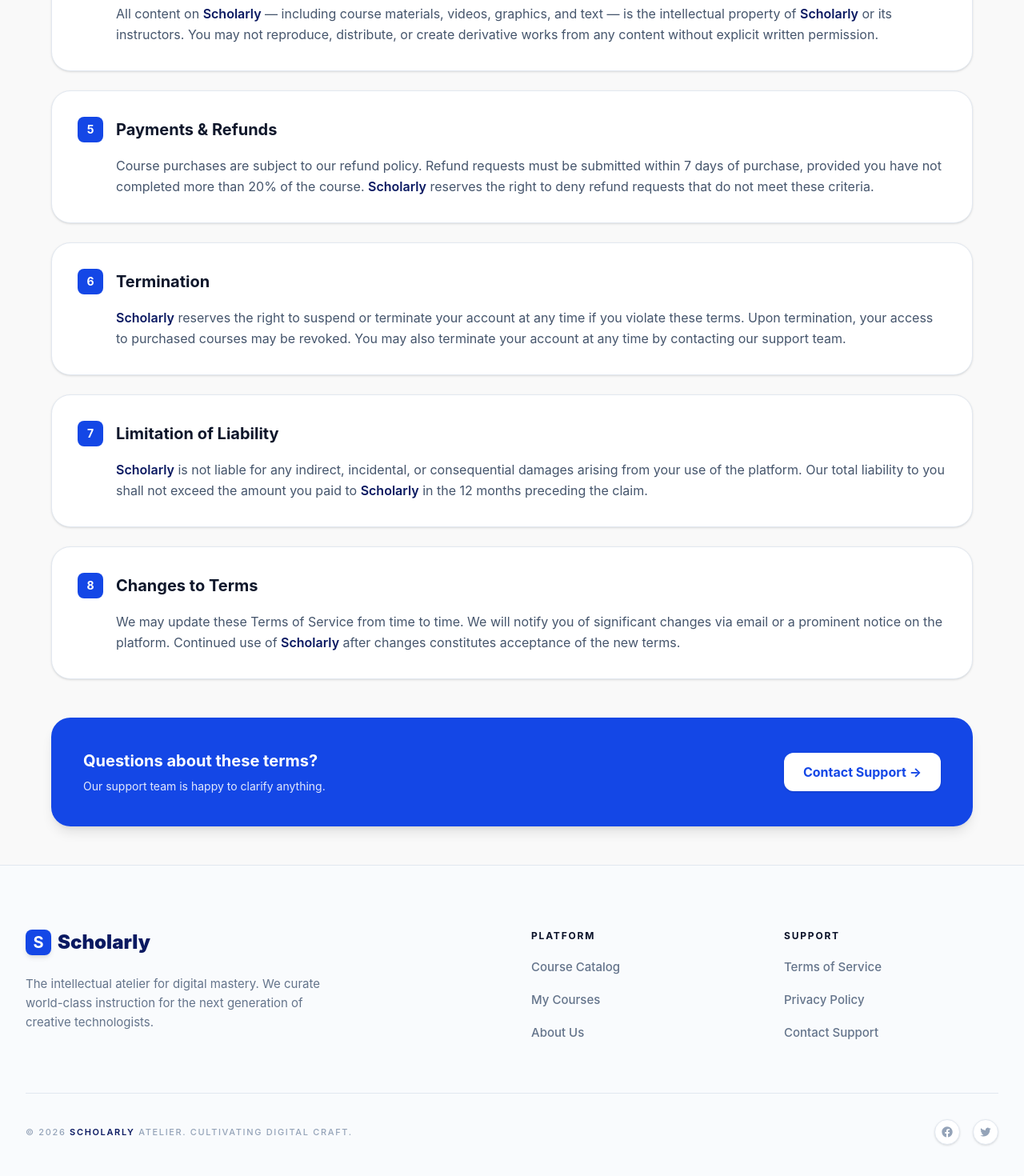
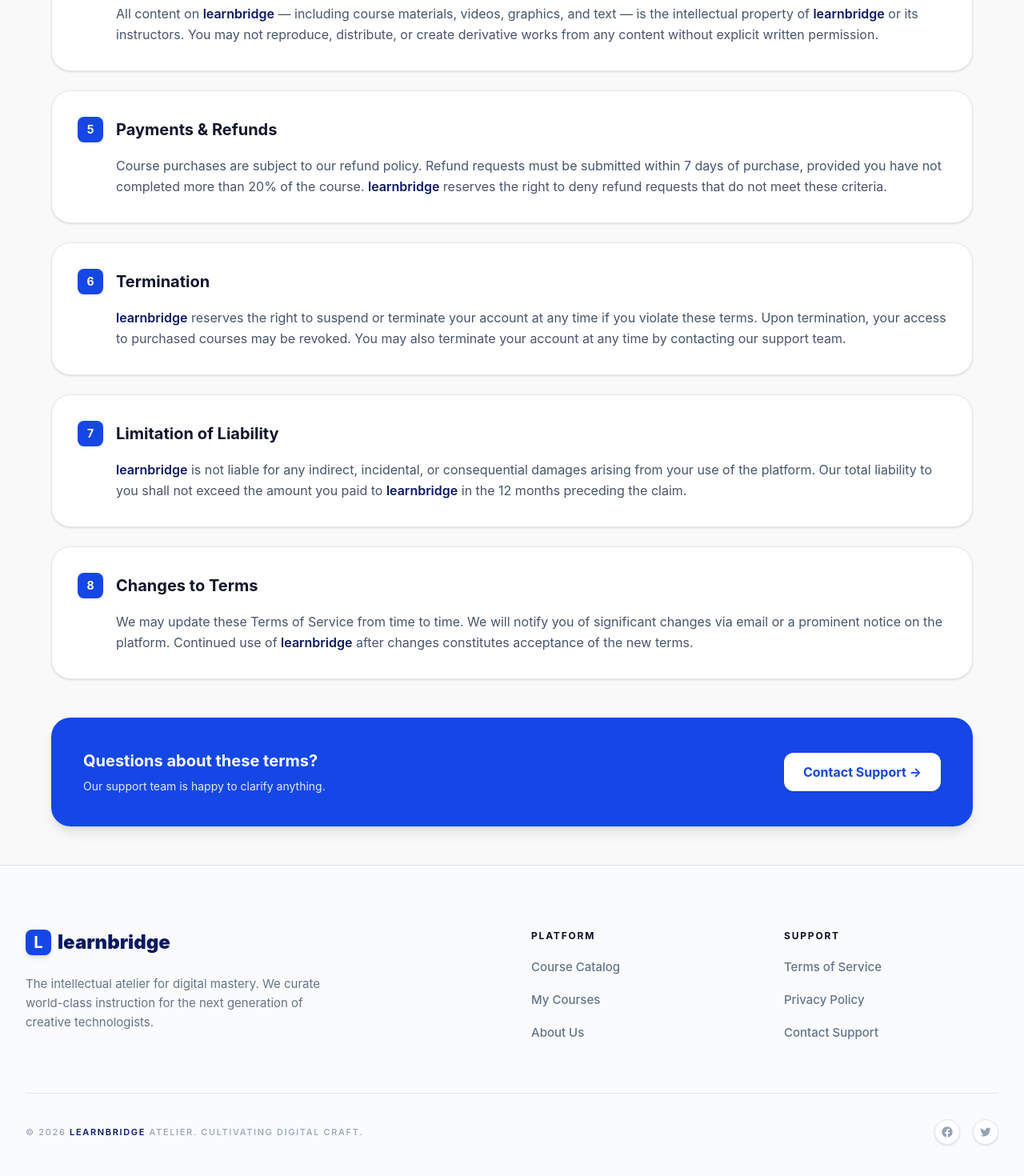
Before and after one commit to harindulakshan51-pixel/E-learning-frontend-, a React (Vite) app: page /terms in a window 1280 px wide. Shown: the part 1256-2726 px from the top of the page at 80% size. Built offline with nearby package versions, Linux system fonts and the light colour scheme; no server answers.

Commit message:
Refactor branding from "Scholarly" to "learnbridge" across multiple components and pages; update EnrollCourse to handle enrollment state changes.

```diff
--- a/src/components/Footer.jsx
+++ b/src/components/Footer.jsx
@@ -10,9 +10,9 @@
           <Link to="/" className="inline-block mb-4 sm:mb-6">
             <div className="flex items-center gap-2">
               <div className="w-8 h-8 bg-gradient-to-br from-accent to-accent rounded-lg flex items-center justify-center shadow-md">
-                <span className="text-white font-bold text-xl leading-none">S</span>
+                <span className="text-white font-bold text-xl leading-none">L</span>
               </div>
-              <h3 className="text-2xl font-black text-[#0a1128]"><span className="text-brand">Scholarly</span></h3>
+              <h3 className="text-2xl font-black text-[#0a1128]"><span className="text-brand">learnbridge</span></h3>
             </div>
           </Link>
           <p className="text-[#64748b] leading-relaxed max-w-sm text-sm sm:text-[15px]">
@@ -38,7 +38,7 @@
 
       <div className="max-w-7xl mx-auto border-t border-[#e2e8f0] pt-6 sm:pt-8 flex flex-col md:flex-row items-center justify-between gap-4 text-center md:text-left">
         <p className="text-[10px] sm:text-[11px] text-[#94a3b8] uppercase tracking-[0.15em] font-medium">
-          © {new Date().getFullYear()} <span className="text-brand font-semibold">SCHOLARLY</span> ATELIER. CULTIVATING DIGITAL CRAFT.
+          © {new Date().getFullYear()} <span className="text-brand font-semibold">LEARNBRIDGE</span> ATELIER. CULTIVATING DIGITAL CRAFT.
         </p>
 
         {/* Social Icons */}
--- a/src/components/header.jsx
+++ b/src/components/header.jsx
@@ -85,7 +85,7 @@
           <div className="flex items-center shrink-0">
             <Link to="/" className="flex items-center gap-2 text-xl sm:text-3xl font-black text-accent tracking-tight">
               <img src={LOGO_IMAGE} alt="Scholarly logo" className="w-8 h-8 sm:w-10 sm:h-10 object-contain shrink-0" />
-              <span className="text-brand">Scholarly</span>
+              <span className="text-brand">learnbridge</span>
             </Link>
           </div>
 
--- a/src/pages/AboutUsPage.jsx
+++ b/src/pages/AboutUsPage.jsx
@@ -112,7 +112,7 @@
           <div className="about-hero__copy">
             <div className="about-hero__eyebrow">
               <span aria-hidden="true">✦</span>
-              <span>About Scholarly</span>
+              <span>About learnbridge</span>
             </div>
             <h1>
               Built by craftsmen<br />for digital masters.
@@ -144,7 +144,7 @@
         </div>
         <h2 className="text-2xl min-[480px]:text-3xl md:text-4xl font-bold text-slate-900 mb-4 sm:mb-6 tracking-tight">Master In-Demand Industrial Skills</h2>
         <p className="text-slate-600 text-sm sm:text-base md:text-lg max-w-3xl mb-8 sm:mb-12 leading-relaxed">
-          <span className="text-brand font-semibold">Scholarly</span> was founded on a simple belief: the gap between learning and mastery shouldn't exist. We build precision-engineered paths that turn aspiration into expertise.
+          <span className="text-brand font-semibold">learnbridge</span> was founded on a simple belief: the gap between learning and mastery shouldn't exist. We build precision-engineered paths that turn aspiration into expertise.
         </p>
 
         <div className="grid grid-cols-1 md:grid-cols-2 gap-4 sm:gap-6">
--- a/src/pages/ContactSupportPage.jsx
+++ b/src/pages/ContactSupportPage.jsx
@@ -15,9 +15,9 @@
 
   const faqs = [
     { q: "How do I get a refund?", a: "Refund requests must be submitted within 7 days of purchase, provided you have not completed more than 20% of the course. Contact us with your order ID." },
-    { q: "Can I access courses offline?", a: <>{"Currently, "}<span className="text-brand">Scholarly</span>{" does not support offline access. All course content is streamed online. We are working on an offline mode for mobile."}</> },
+    { q: "Can I access courses offline?", a: <>{"Currently, "}<span className="text-brand">learnbridge</span>{" does not support offline access. All course content is streamed online. We are working on an offline mode for mobile."}</> },
     { q: "How do I become an instructor?", a: "Visit the Instructors page and click 'Apply to Teach'. Our team reviews applications within 5–7 business days." },
-    { q: "Is my payment information secure?", a: <>{"Yes. All payments are processed through PCI-DSS compliant payment gateways. "}<span className="text-brand">Scholarly</span>{" does not store your card details."}</> },
+    { q: "Is my payment information secure?", a: <>{"Yes. All payments are processed through PCI-DSS compliant payment gateways. "}<span className="text-brand">learnbridge</span>{" does not store your card details."}</> },
   ];
 
   const channels = [
@@ -57,7 +57,7 @@
               How can we help?
             </h1>
             <p className="text-white/80 text-sm sm:text-base md:text-lg">
-              Our team is here to make your <span className="text-white font-semibold">Scholarly</span> experience exceptional.
+              Our team is here to make your <span className="text-white font-semibold">learnbridge</span> experience exceptional.
             </p>
           </div>
         </div>
--- a/src/pages/PrivacyPolicyPage.jsx
+++ b/src/pages/PrivacyPolicyPage.jsx
@@ -27,7 +27,7 @@
             <section className="mb-8 sm:mb-12">
               <h2 className="text-xl sm:text-2xl font-bold text-slate-900 mb-3 sm:mb-6">1. Introduction</h2>
               <p className="text-slate-600 mb-4 leading-relaxed text-sm sm:text-base md:text-lg">
-                Welcome to <span className="text-brand font-semibold">Scholarly</span>. We respect your privacy and are committed to protecting your personal data.
+                Welcome to <span className="text-brand font-semibold">learnbridge</span>. We respect your privacy and are committed to protecting your personal data.
                 This privacy policy will inform you as to how we look after your personal data when you visit our
                 website and tell you about your privacy rights and how the law protects you.
               </p>
--- a/src/pages/TermsService.jsx
+++ b/src/pages/TermsService.jsx
@@ -11,11 +11,11 @@
   const sections = [
     {
       title: "1. Acceptance of Terms",
-      content: <>{"By accessing or using "}<span className="text-brand font-semibold">Scholarly</span>{"'s platform, you agree to be bound by these Terms of Service. If you do not agree to these terms, please do not use our services. These terms apply to all visitors, students, instructors, and others who access or use the platform."}</>,
+      content: <>{"By accessing or using "}<span className="text-brand font-semibold">learnbridge</span>{"'s platform, you agree to be bound by these Terms of Service. If you do not agree to these terms, please do not use our services. These terms apply to all visitors, students, instructors, and others who access or use the platform."}</>,
     },
     {
       title: "2. Use of the Platform",
-      content: <>{"You agree to use "}<span className="text-brand font-semibold">Scholarly</span>{" solely for lawful purposes and in a manner that does not infringe the rights of others. You must not use the platform to distribute harmful content, engage in fraudulent activity, or attempt to gain unauthorized access to any part of our systems."}</>,
+      content: <>{"You agree to use "}<span className="text-brand font-semibold">learnbridge</span>{" solely for lawful purposes and in a manner that does not infringe the rights of others. You must not use the platform to distribute harmful content, engage in fraudulent activity, or attempt to gain unauthorized access to any part of our systems."}</>,
     },
     {
       title: "3. Account Responsibilities",
@@ -23,23 +23,23 @@
     },
     {
       title: "4. Intellectual Property",
-      content: <>{"All content on "}<span className="text-brand font-semibold">Scholarly</span>{" — including course materials, videos, graphics, and text — is the intellectual property of "}<span className="text-brand font-semibold">Scholarly</span>{" or its instructors. You may not reproduce, distribute, or create derivative works from any content without explicit written permission."}</>,
+      content: <>{"All content on "}<span className="text-brand font-semibold">learnbridge</span>{" — including course materials, videos, graphics, and text — is the intellectual property of "}<span className="text-brand font-semibold">learnbridge</span>{" or its instructors. You may not reproduce, distribute, or create derivative works from any content without explicit written permission."}</>,
     },
     {
       title: "5. Payments & Refunds",
-      content: <>{"Course purchases are subject to our refund policy. Refund requests must be submitted within 7 days of purchase, provided you have not completed more than 20% of the course. "}<span className="text-brand font-semibold">Scholarly</span>{" reserves the right to deny refund requests that do not meet these criteria."}</>,
+      content: <>{"Course purchases are subject to our refund policy. Refund requests must be submitted within 7 days of purchase, provided you have not completed more than 20% of the course. "}<span className="text-brand font-semibold">learnbridge</span>{" reserves the right to deny refund requests that do not meet these criteria."}</>,
     },
     {
       title: "6. Termination",
-      content: <><span className="text-brand font-semibold">Scholarly</span>{" reserves the right to suspend or terminate your account at any time if you violate these terms. Upon termination, your access to purchased courses may be revoked. You may also terminate your account at any time by contacting our support team."}</>,
+      content: <><span className="text-brand font-semibold">learnbridge</span>{" reserves the right to suspend or terminate your account at any time if you violate these terms. Upon termination, your access to purchased courses may be revoked. You may also terminate your account at any time by contacting our support team."}</>,
     },
     {
       title: "7. Limitation of Liability",
-      content: <><span className="text-brand font-semibold">Scholarly</span>{" is not liable for any indirect, incidental, or consequential damages arising from your use of the platform. Our total liability to you shall not exceed the amount you paid to "}<span className="text-brand font-semibold">Scholarly</span>{" in the 12 months preceding the claim."}</>,
+      content: <><span className="text-brand font-semibold">learnbridge</span>{" is not liable for any indirect, incidental, or consequential damages arising from your use of the platform. Our total liability to you shall not exceed the amount you paid to "}<span className="text-brand font-semibold">learnbridge</span>{" in the 12 months preceding the claim."}</>,
     },
     {
       title: "8. Changes to Terms",
-      content: <>{"We may update these Terms of Service from time to time. We will notify you of significant changes via email or a prominent notice on the platform. Continued use of "}<span className="text-brand font-semibold">Scholarly</span>{" after changes constitutes acceptance of the new terms."}</>,
+      content: <>{"We may update these Terms of Service from time to time. We will notify you of significant changes via email or a prominent notice on the platform. Continued use of "}<span className="text-brand font-semibold">learnbridge</span>{" after changes constitutes acceptance of the new terms."}</>,
     },
   ];
 
@@ -84,7 +84,7 @@
             <div className="w-8 h-8 sm:w-10 sm:h-10 rounded-xl bg-accent-50 flex items-center justify-center text-accent shrink-0">
               <svg className="w-4 h-4 sm:w-5 sm:h-5" fill="none" stroke="currentColor" strokeWidth="2" strokeLinecap="round" viewBox="0 0 24 24"><path d="M12 22s8-4 8-10V5l-8-3-8 3v7c0 6 8 10 8 10z" /></svg>
             </div>
-            <span>Scholarly Atelier · All Rights Reserved</span>
+            <span>learnbridge Atelier · All Rights Reserved</span>
           </div>
         </div>
 
--- a/src/pages/adminpage.jsx
+++ b/src/pages/adminpage.jsx
@@ -51,7 +51,7 @@
           <div className="w-8 h-8 bg-accent rounded-lg flex items-center justify-center shadow-md">
             <img src={LOGO_IMAGE} alt="" className="w-8 h-8 object-contain" />
           </div>
-          <span className="font-bold text-lg tracking-wide text-white">Scholarly <span className="text-xs text-accent-300 font-normal">Admin</span></span>
+          <span className="font-bold text-lg tracking-wide text-white">learnbridge <span className="text-xs text-accent-300 font-normal">Admin</span></span>
         </Link>
         <button
           type="button"
@@ -95,7 +95,7 @@
           <div className="w-8 h-8 bg-accent rounded-lg flex items-center justify-center shadow-md shadow-accent/40 group-hover:scale-105 transition-transform">
             <img src={LOGO_IMAGE} alt="" className="w-8 h-8 object-contain" />
           </div>
-          <span className="text-white font-bold text-xl tracking-wide"><span>Scholarly</span></span>
+          <span className="text-white font-bold text-xl tracking-wide"><span>learnbridge</span></span>
         </Link>
 
         <div className="py-6 flex flex-col flex-1 overflow-hidden">
--- a/src/pages/loginPage.jsx
+++ b/src/pages/loginPage.jsx
@@ -78,7 +78,7 @@
           <div className="auth-photo-panel__shade" />
 
           <div className="relative z-10 text-2xl font-black tracking-wide">
-            <span className="text-white">Scholarly</span>
+            <span className="text-white">learnbridge</span>
           </div>
 
           <div className="auth-photo-panel__copy">
@@ -157,7 +157,7 @@
               onClick={login}
               disabled={isLoading}
             >
-              {isLoading ? "Loading..." : <>{"Sign In to Scholarly"}</>}
+              {isLoading ? "Loading..." : <>{"Sign In to learnbridge"}</>}
             </button>
 
             {/* Divider */}
--- a/src/pages/registerPage.jsx
+++ b/src/pages/registerPage.jsx
@@ -75,7 +75,7 @@
           <div className="auth-photo-panel__shade" />
 
           <div className="relative z-10 text-2xl font-black tracking-wide">
-            <span className="text-white">Scholarly</span>
+            <span className="text-white">learnbridge</span>
           </div>
 
           <div className="auth-photo-panel__copy">
```
Also changed, not shown: src/components/EnrollCourse.jsx (+18 -4 lines), src/pages/courseOverview.jsx (+16 -5 lines).
